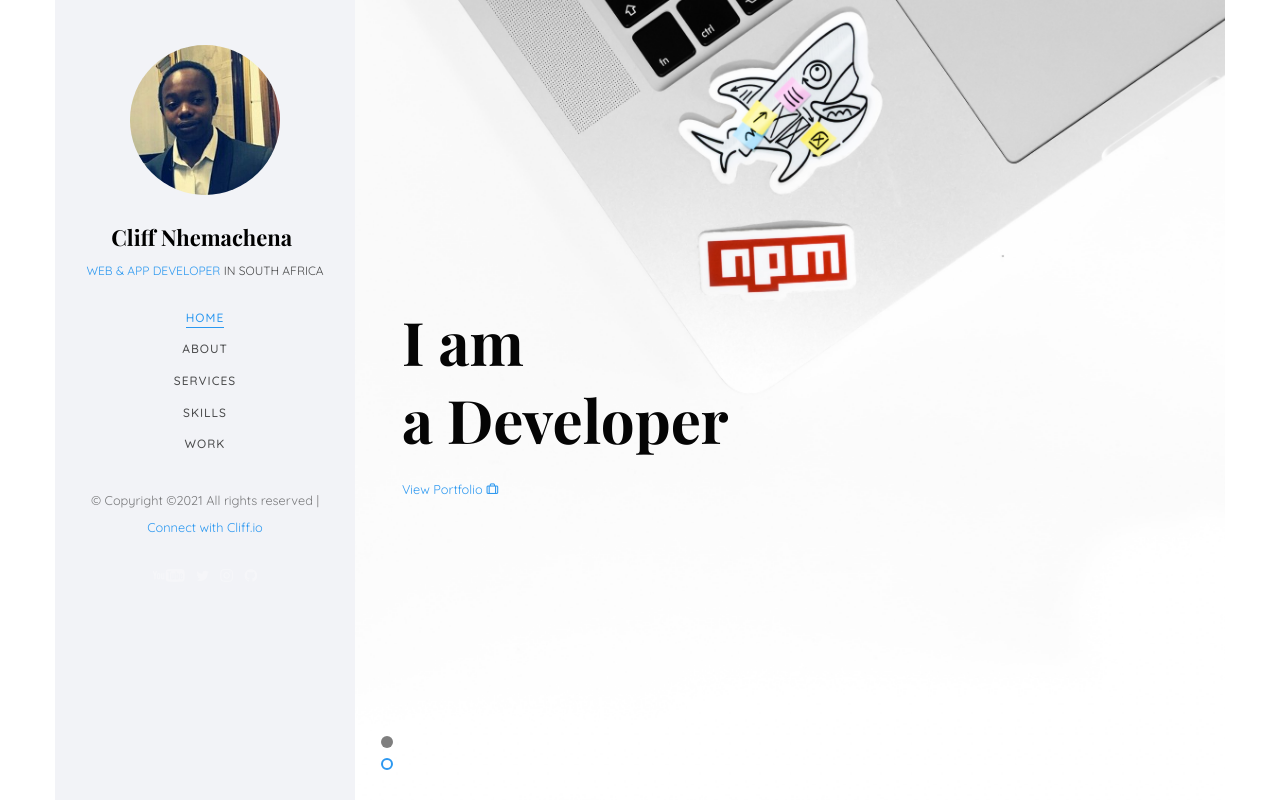
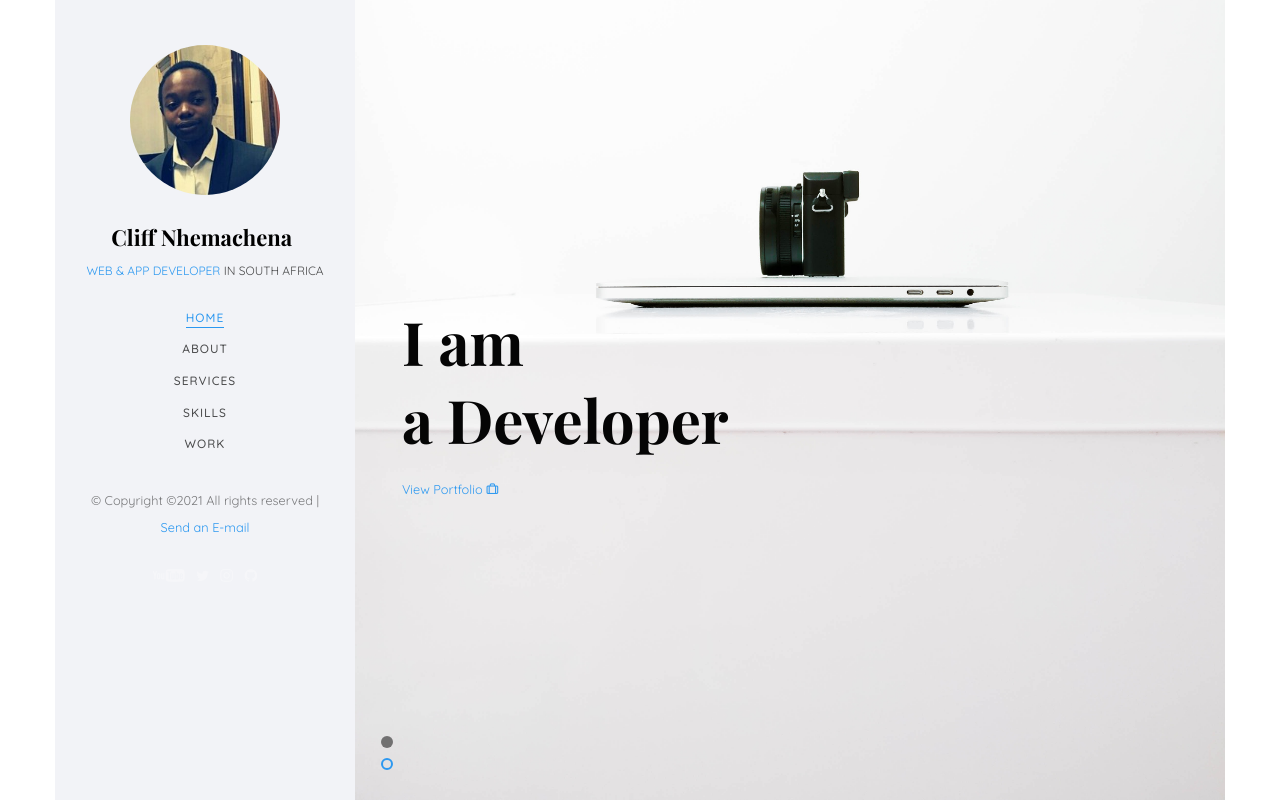
Before and after one commit to nhemaz/cliff.github.io, a plain HTML site: page index.html in a window 1280 px wide. Shown: the top 802 px of the page. Drawn offline with nearby package versions, Linux system fonts and the light colour scheme; files whose address does not match are found by name; a web font is replaced by a local one.

Commit message:
Update index.html

```diff
--- a/index.html
+++ b/index.html
@@ -77,7 +77,7 @@
 
 			<div class="colorlib-footer">
 				<p><small>&copy; <!-- Link back to Colorlib can't be removed. Template is licensed under CC BY 3.0. -->
-Copyright &copy;<script>document.write(new Date().getFullYear());</script> All rights reserved | </i> <a href="https://linktr.ee/Cliff.io" target="_blank"> Connect with Cliff.io</a>
+Copyright &copy;<script>document.write(new Date().getFullYear());</script> All rights reserved | </i> <a href="mailto:cliffnhemaz@gmail.com" target="_blank"> Send an E-mail</a>
 
 				<ul>
 					<li><a href="https://www.youtube.com/channel/UCVQpJotzVwX9JYjhU35Xy7g"><i class="icon-youtube2"></i></a></li>
@@ -93,7 +93,7 @@ Copyright &copy;<script>document.write(new Date().getFullYear());</script> All r
 			<section id="colorlib-hero" class="js-fullheight" data-section="home">
 				<div class="flexslider js-fullheight">
 					<ul class="slides">
-				   	<li style="background-image: url(images/1.jpg);">
+				   	<li style="background-image: url(images/back.png);">
 				   		<div class="overlay"></div>
 				   		<div class="container-fluid">
 				   			<div class="row">
@@ -107,7 +107,7 @@ Copyright &copy;<script>document.write(new Date().getFullYear());</script> All r
 					   		</div>
 				   		</div>
 				   	</li>
-				   	<li style="background-image: url(images/2.jpg);">
+				   	<li style="background-image: url(images/1.jpg);">
 				   		<div class="overlay"></div>
 				   		<div class="container-fluid">
 				   			<div class="row">
```
